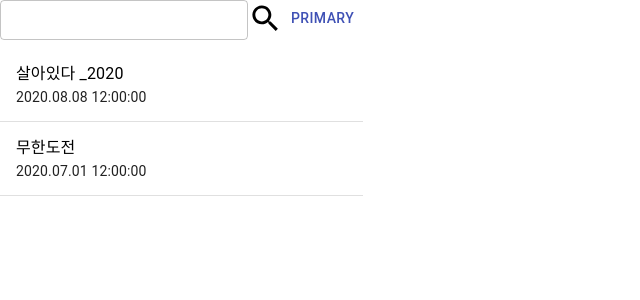
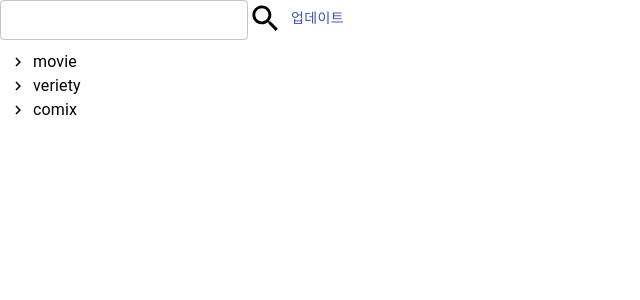
Before and after one commit to dennis-kim/ms-nas-api, a React (Create React App) app in the folder frontend/: page / in a window 1280 px wide. Shown: the top 300 px of the page, without its empty margins (0-640 px from the left). Built offline with nearby package versions, Linux system fonts and the light colour scheme.

Commit message:
컨테이너 화면 연결 #10 텍스트필드,검색버튼,리스트변경버튼 연결 완료

```diff
--- a/frontend/package.json
+++ b/frontend/package.json
@@ -11,6 +11,7 @@
     "@testing-library/user-event": "^7.2.1",
     "react": "^16.13.1",
     "react-dom": "^16.13.1",
+    "react-router-dom": "^5.2.0",
     "react-scripts": "3.4.1"
   },
   "scripts": {
--- a/frontend/src/App.jsx
+++ b/frontend/src/App.jsx
@@ -1,18 +1,56 @@
-import React from 'react';
+import React, { useState } from 'react';
 import SearchScreen from './container/SearchScreen/SearchScreen';
-// import TreeListScreen from './container/TreeListScreen/TreeListScreen';
-import ListScreen from './container/ListScreen/ListScreen';
+import List from './container/ListScreen/ListScreen';
+import Tree from './container/TreeListScreen/TreeListScreen';
 
 function App() {
+  const [action, setAction] = useState('update');
+  const [actionName, setActionName] = useState('업데이트');
+  const [searchWord, setSearchWord] = useState('');
 
+
+  // Listner
+  const handlerListClick = () => {
+    if(action === 'update') {
+      setAction('list')
+      setActionName('전체');
+    }else {
+      setAction('update');
+      setActionName('업데이트')
+    }
+  }
+
+  const handlerTextFieldChange = (value) => {
+    if(value.length <= 15) {
+      setSearchWord(value);
+    }
+  }
+  const handlerEnter = () => {
+    alert('검색');
+  }
+
+  const switchScreen = () => {
+    switch (action) {
+      case 'update':
+        return <Tree />
+
+      default:
+        return <List />
+    }
+  }
   return (
     <>
       <div>
-      <SearchScreen />
+        <SearchScreen
+          actionName={actionName}
+          searchWord={searchWord}
+          handlerEnter={handlerEnter}
+          handlerTextFieldChange={handlerTextFieldChange}
+          handlerListClick={handlerListClick}
+        />
       </div>
       <div>
-      {/* <TreeListScreen /> */}
-      <ListScreen />
+        { switchScreen() }
       </div>
     </>
   );
--- a/frontend/src/component/Tree/Tree.jsx
+++ b/frontend/src/component/Tree/Tree.jsx
@@ -4,9 +4,10 @@
 import ChevronRightIcon from '@material-ui/icons/ChevronRight';
 import TreeItem from '@material-ui/lab/TreeItem';
 
-export default function Tree() {
+const Tree = () => {
+    let nodeId = 0;
 
-    const list = {
+    const data = {
         movie: {
             name: 'movie',
             child: [
@@ -60,25 +61,25 @@
 
         }
     };
-    let nodeId = 0;
 
-    const createList = (data) => {
+
+    const createList = (contents) => {
         return (
             <>
                 <TreeView
                     defaultCollapseIcon={<ExpandMoreIcon />}
                     defaultExpandIcon={<ChevronRightIcon />}
                 >
-                    <TreeItem nodeId={nodeId++} label={data.name} >
+                    <TreeItem key={nodeId} nodeId={(nodeId++).toString()} label={contents.name} >
                         {
-                            data.child.map((
+                            contents.child.map((
                                 (item) =>
-                                    <TreeItem nodeId={nodeId++} label={item.name}>
+                                    <TreeItem key={nodeId} nodeId={(nodeId++).toString()} label={item.name}>
                                         {
                                             item.child ?
                                             item.child.map((
                                                 (item) =>
-                                                    <TreeItem nodeId={nodeId++} label={item.name}>
+                                                    <TreeItem key={nodeId} nodeId={(nodeId++).toString()} label={item.name}>
                                                     </TreeItem>
                                             )) : null
                                         }
@@ -94,10 +95,12 @@
 
     return (
         <>
-            { createList(list.movie) }
-            { createList(list.veriety) }
-            { createList(list.comix) }
+            { createList(data.movie) }
+            { createList(data.veriety) }
+            { createList(data.comix) }
         </>
     )
 
 }
+
+export default Tree;
--- a/frontend/src/container/SearchScreen/SearchScreen.jsx
+++ b/frontend/src/container/SearchScreen/SearchScreen.jsx
@@ -3,12 +3,18 @@
 import Button from '@material-ui/core/Button';
 import SearchIcon from '@material-ui/icons/Search';
 
-export default function SearchSceen() {
+export default function SearchSceen( { actionName, searchWord, handlerEnter, handlerTextFieldChange, handlerListClick } ) {
+
+    const keyHandler = (e) => {
+        if(e.keyCode === 13) {
+            handlerEnter();
+        }
+    }
     return (
         <>
-            <TextField id="outlined-search" size="small" type="search" variant="outlined" />
-            <SearchIcon fontSize="large" style={{verticalAlign: 'middle'}}/>
-            <Button color="primary">Primary</Button>
+            <TextField id="outlined-search" size="small" type="search" variant="outlined" value={searchWord} onChange={(e) => handlerTextFieldChange(e.target.value)} onKeyDown={(e) => keyHandler(e)}/>
+            <SearchIcon fontSize="large" style={{verticalAlign: 'middle'}} onClick={handlerEnter} />
+            <Button color="primary" onClick={handlerListClick}>{actionName}</Button>
         </>
     )
 }
```
